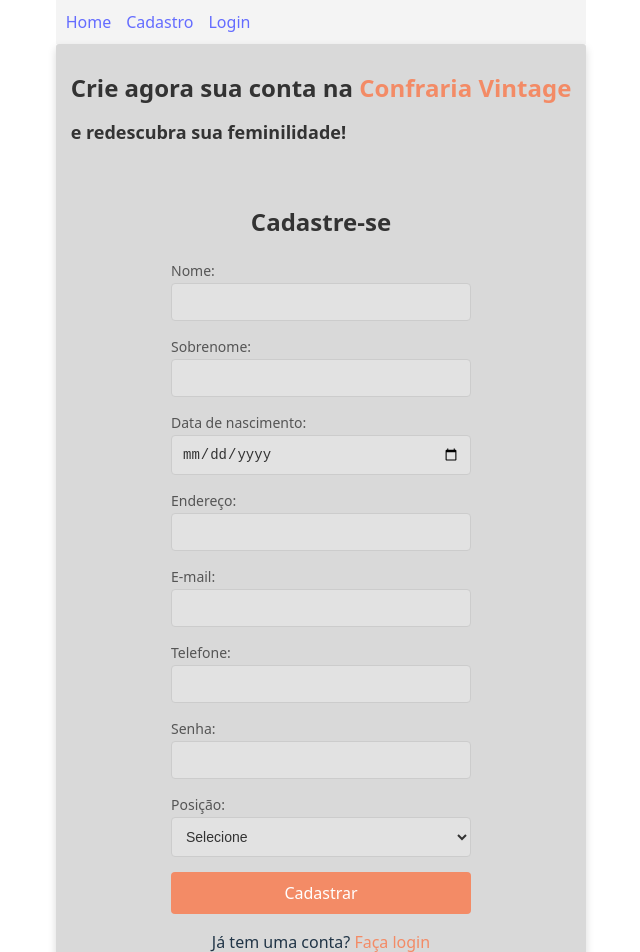
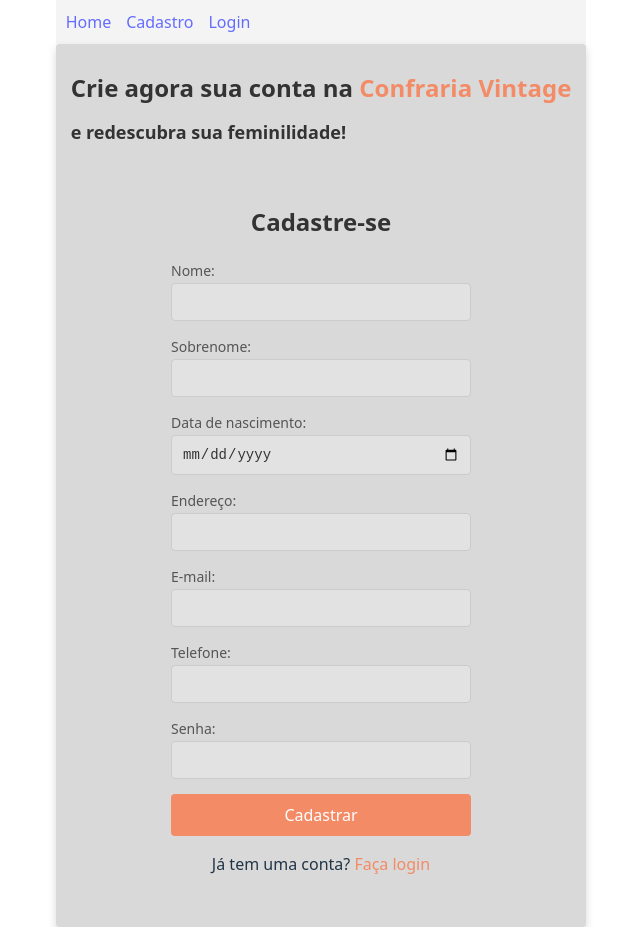
Before and after one commit to gildoamaral/loja-confraria-vintage, a React (Vite) app in the folder codigo-fonte/Front/: page /cadastro-usuario in a window 1280 px wide. Shown: the top 952 px of the page, without its empty margins (319-959 px from the left). After the commit the page ends 927 px from the top, so only its background shows below. Built offline with nearby package versions, Linux system fonts and the light colour scheme.

Commit message:
Retirando campo posicao

```diff
--- a/codigo-fonte/Front/src/pages/Cadastro/CadastroUsuario.jsx
+++ b/codigo-fonte/Front/src/pages/Cadastro/CadastroUsuario.jsx
@@ -10,14 +10,12 @@
   const [email, setEmail] = useState('');
   const [telefone, setTelefone] = useState('');
   const [senha, setSenha] = useState('');
-  const [posicao, setPosicao] = useState('');
   const [message, setMessage] = useState('');
   const [isSubmitting, setIsSubmitting] = useState(false);
 
   const handleSubmit = async (e) => {
     e.preventDefault();
     setIsSubmitting(true);
-
 
     try {
 
@@ -29,7 +27,6 @@
         email,
         telefone,
         senha,
-        posicao,
       });
 
       setMessage('Usuario criado com sucesso!');
@@ -40,7 +37,6 @@
       setEmail('');
       setTelefone('');
       setSenha('');
-      setPosicao('');
     } catch (error) {
       console.error('Erro ao criar usuario:', error);
       setMessage(error.response?.data?.message || 'Erro ao criar usuario');
@@ -88,14 +84,6 @@
                         <label>Senha:</label>
                         <input type="password" value={senha} onChange={(e) => setSenha(e.target.value)} required />
                     </div>
-                    <div className={Styles.inputGroup}>
-                        <label>Posição:</label>
-                        <select value={posicao} onChange={(e) => setPosicao(e.target.value)} >
-                            <option value="">Selecione</option>
-                            <option value="USER">Usuário</option>
-                            <option value="ADMIN">Administrador</option>
-                        </select>
-                    </div>
 
                     <button type="submit" disabled={isSubmitting} className={Styles.button}>
                     {isSubmitting ? 'Enviando...' : 'Cadastrar'}
```
